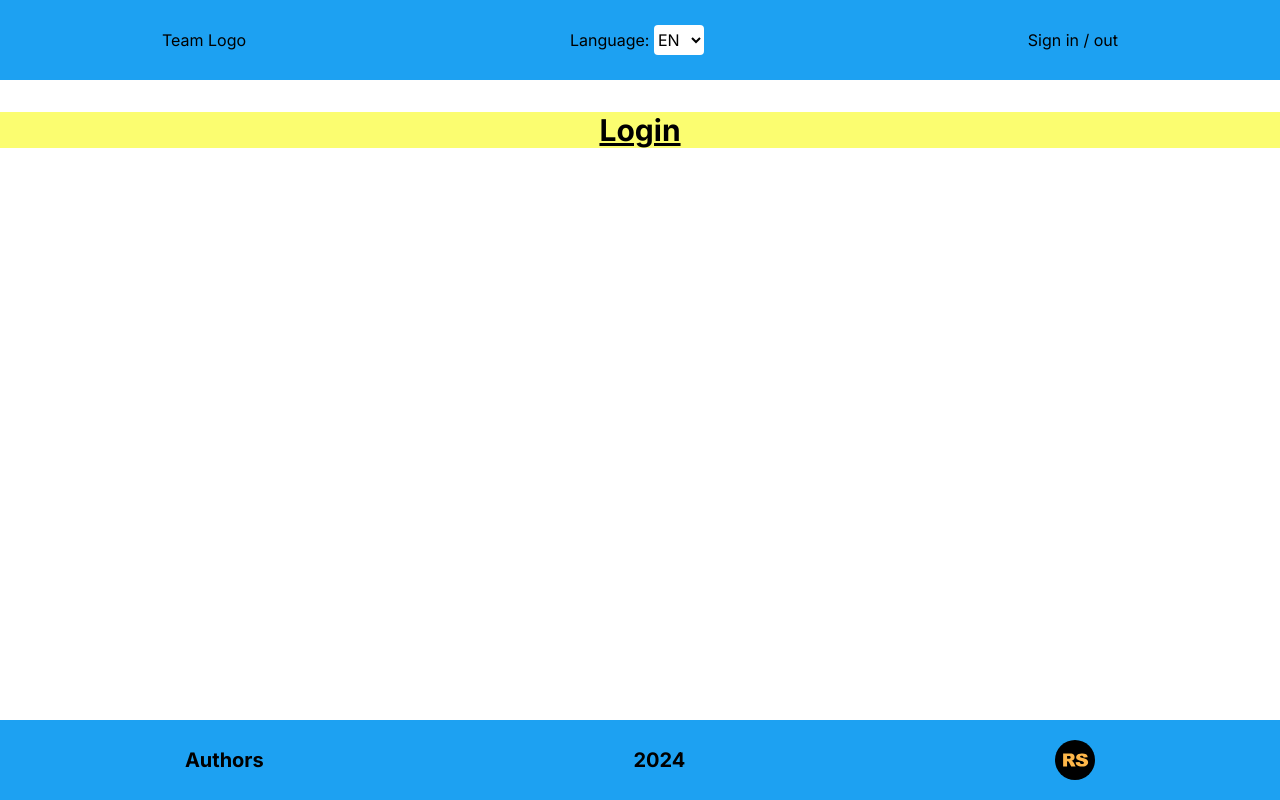
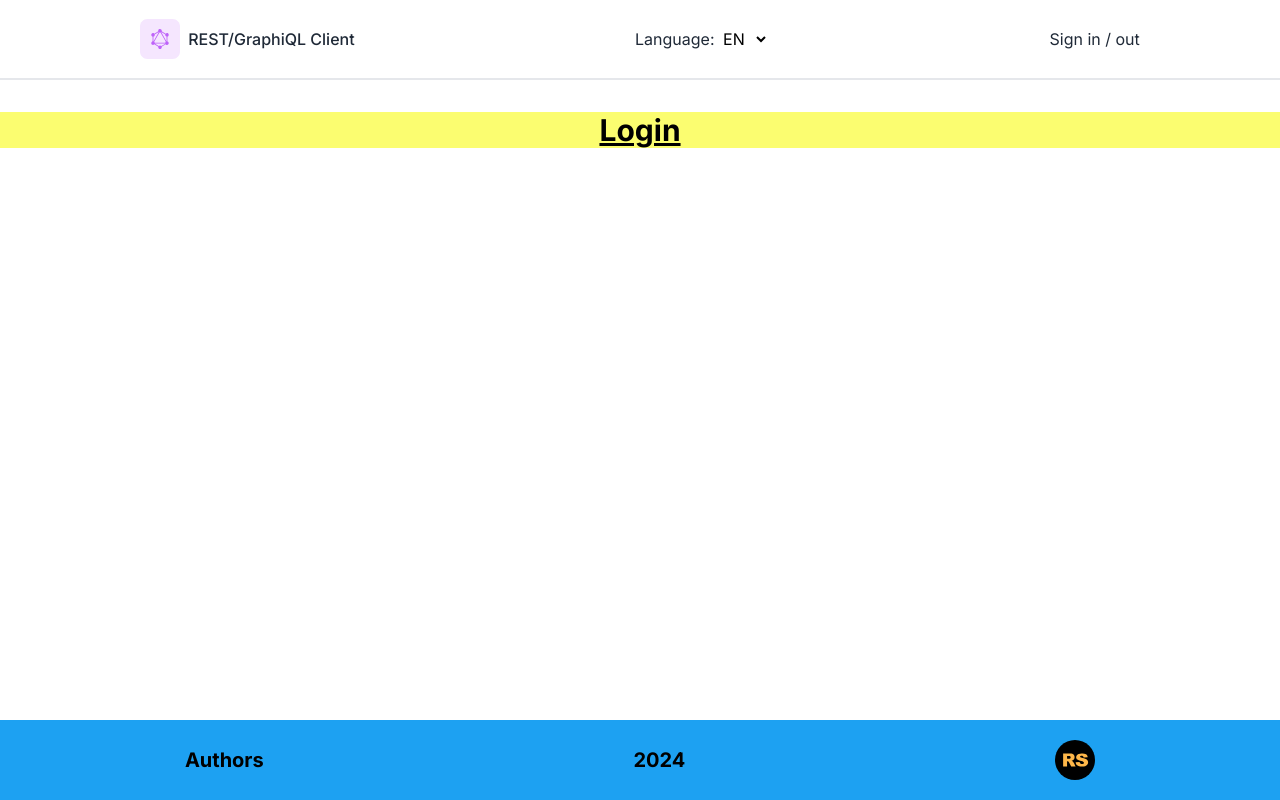
Before and after one commit to mamont79/graphiql-app, a Next.js app: page /en/login in a window 1280 px wide. Built offline with nearby package versions, Linux system fonts and the light colour scheme.

Commit message:
feat: add stricky header behaviour

```diff
--- a/app/[locale]/page.tsx
+++ b/app/[locale]/page.tsx
@@ -14,6 +14,36 @@ export default function WelcomePage() {
           {t('welcome')}, my dear!
         </h1>
       </div>
+      <div className="flex-grow">
+        <h1 className="text-3xl my-8 bg-[#fbfd70] font-bold underline text-center">
+          {t('welcome')}, my dear!
+        </h1>
+      </div>
+      <div className="flex-grow">
+        <h1 className="text-3xl my-8 bg-[#fbfd70] font-bold underline text-center">
+          {t('welcome')}, my dear!
+        </h1>
+      </div>
+      <div className="flex-grow">
+        <h1 className="text-3xl my-8 bg-[#fbfd70] font-bold underline text-center">
+          {t('welcome')}, my dear!
+        </h1>
+      </div>
+      <div className="flex-grow">
+        <h1 className="text-3xl my-8 bg-[#fbfd70] font-bold underline text-center">
+          {t('welcome')}, my dear!
+        </h1>
+      </div>
+      <div className="flex-grow">
+        <h1 className="text-3xl my-8 bg-[#fbfd70] font-bold underline text-center">
+          {t('welcome')}, my dear!
+        </h1>
+      </div>
+      <div className="flex-grow">
+        <h1 className="text-3xl my-8 bg-[#fbfd70] font-bold underline text-center">
+          {t('welcome')}, my dear!
+        </h1>
+      </div>
 
       <Footer />
     </div>
--- a/components/header/Header.tsx
+++ b/components/header/Header.tsx
@@ -1,12 +1,44 @@
+'use client';
+
 import { useTranslations } from 'next-intl';
+import Image from 'next/image';
 import { LanguageSwitcher } from './LanguageSwitcher';
+import Link from 'next/link';
+import { useEffect, useState } from 'react';
 
 export const Header = () => {
   const t = useTranslations('Header');
+  const [isSticky, setIsSticky] = useState(false);
 
+  const handleScroll = () => {
+    const minScrollHeigth = 0;
+    if (window.scrollY > minScrollHeigth) {
+      setIsSticky(true);
+    } else {
+      setIsSticky(false);
+    }
+  };
+
+  useEffect(() => {
+    window.addEventListener('scroll', handleScroll);
+    return () => {
+      window.removeEventListener('scroll', handleScroll);
+    };
+  }, []);
   return (
-    <header className="flex flex-row justify-around sticky bg-[#1da1f2] top-0 left-0 w-full h-[80px]">
-      <div className="content-center">Team Logo</div>
+    <header
+      className={`${
+        isSticky
+          ? 'shadow-md shadow-accentSecondary sticky top-0 left-0 z-50'
+          : 'border-b-2'
+      } bg-white text-text transition-border duration-300 flex flex-row justify-around w-full h-[80px] `}
+    >
+      <div className="content-center">
+        <Link href="/" className="flex gap-2 items-center">
+          <Image src="/app-logo.svg" alt="App Logo" width={40} height={40} />
+          <p className="font-medium">REST/GraphiQL Client</p>
+        </Link>
+      </div>
       <div className="content-center">
         {t('lang')}: <LanguageSwitcher />
       </div>
--- a/tailwind.config.ts
+++ b/tailwind.config.ts
@@ -14,7 +14,8 @@ const config: Config = {
         text: '#1F2937',
         primary: '#3B82F6',
         secondary: '#10B981',
-        accent: '#FBBF24',
+        accent: '#248CF3',
+        accentSecondary: '#C2A5FC',
         muted: '#9CA3AF',
       },
       backgroundImage: {
```
Also changed, not shown: public/app-logo.svg (added).
